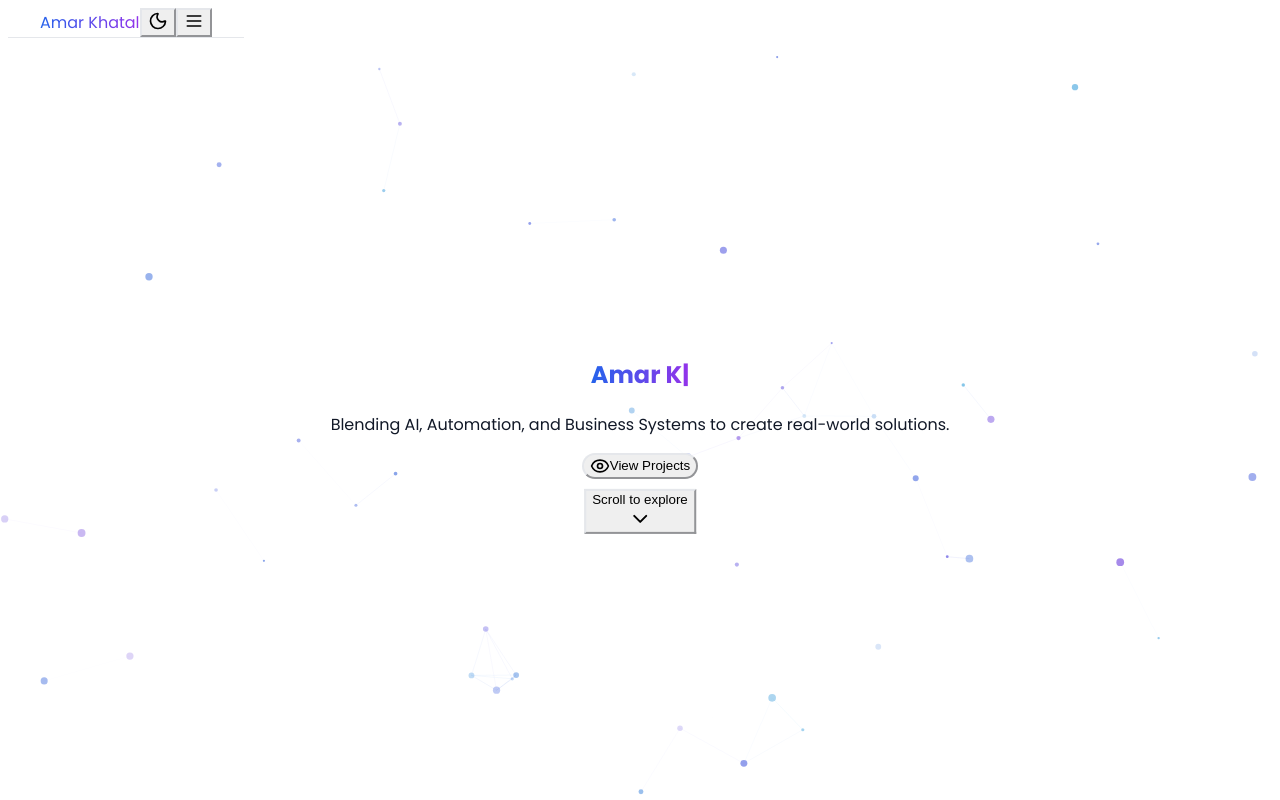
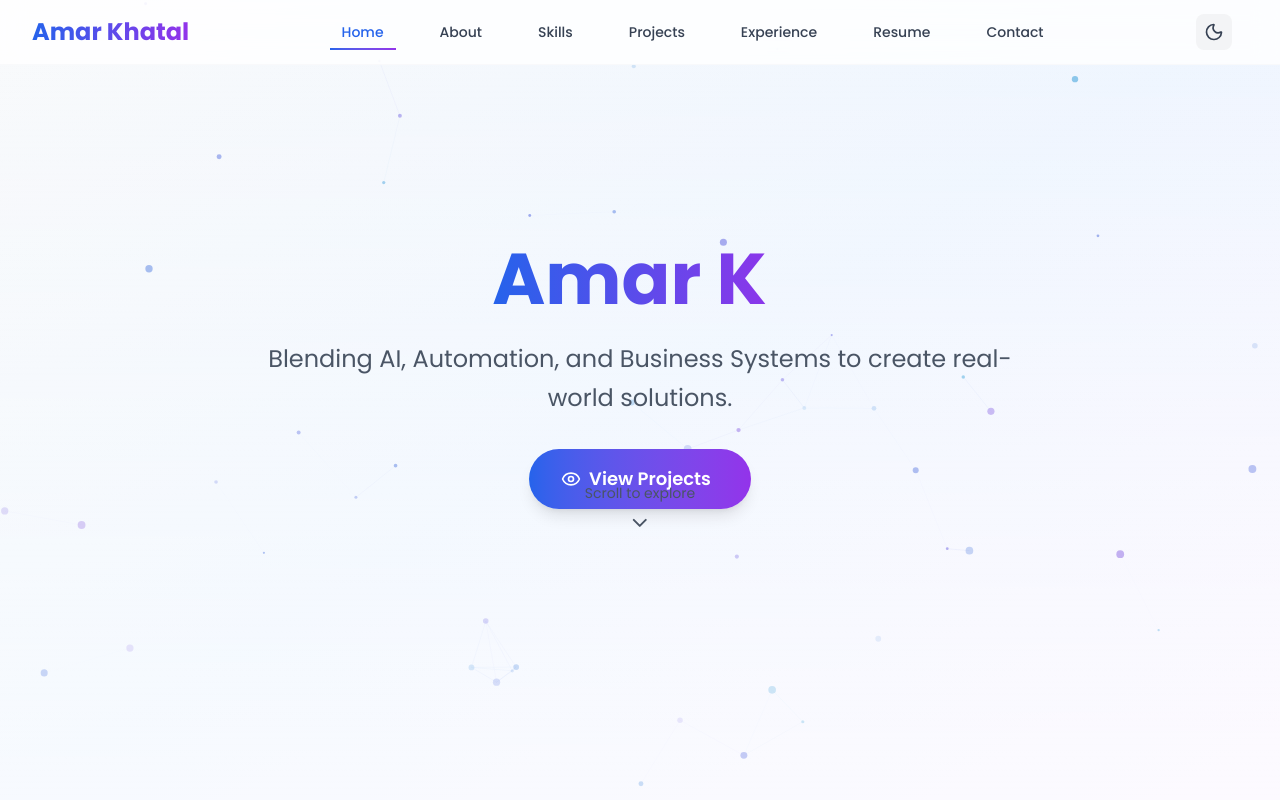
Before and after one commit to Askamar/my_portfolio, a React (Vite) app: page / in a window 1280 px wide. Shown: the top 800 px of the page. Built offline with nearby package versions, Linux system fonts and the light colour scheme.

Commit message:
Remove download resume option and update text to view-only 1

```diff
--- a/src/index.css
+++ b/src/index.css
@@ -1,7 +1,6 @@
 @import url('https://fonts.googleapis.com/css2?family=Poppins:wght@300;400;500;600;700;800&family=Roboto+Mono:wght@300;400;500&display=swap');
-@tailwind base;
-@tailwind components;
-@tailwind utilities;
+@import "tailwindcss";
+@config "./../tailwind.config.js";
 
 
 @layer base {
```
